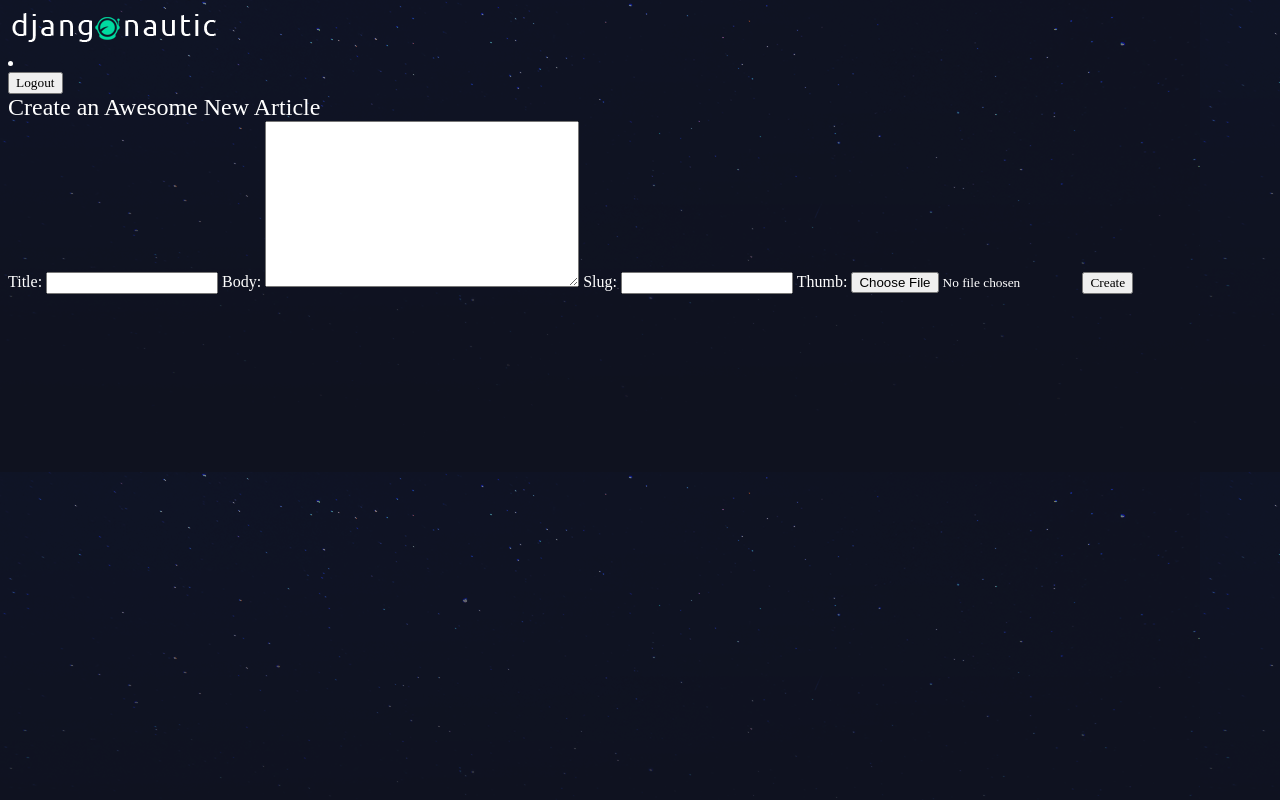
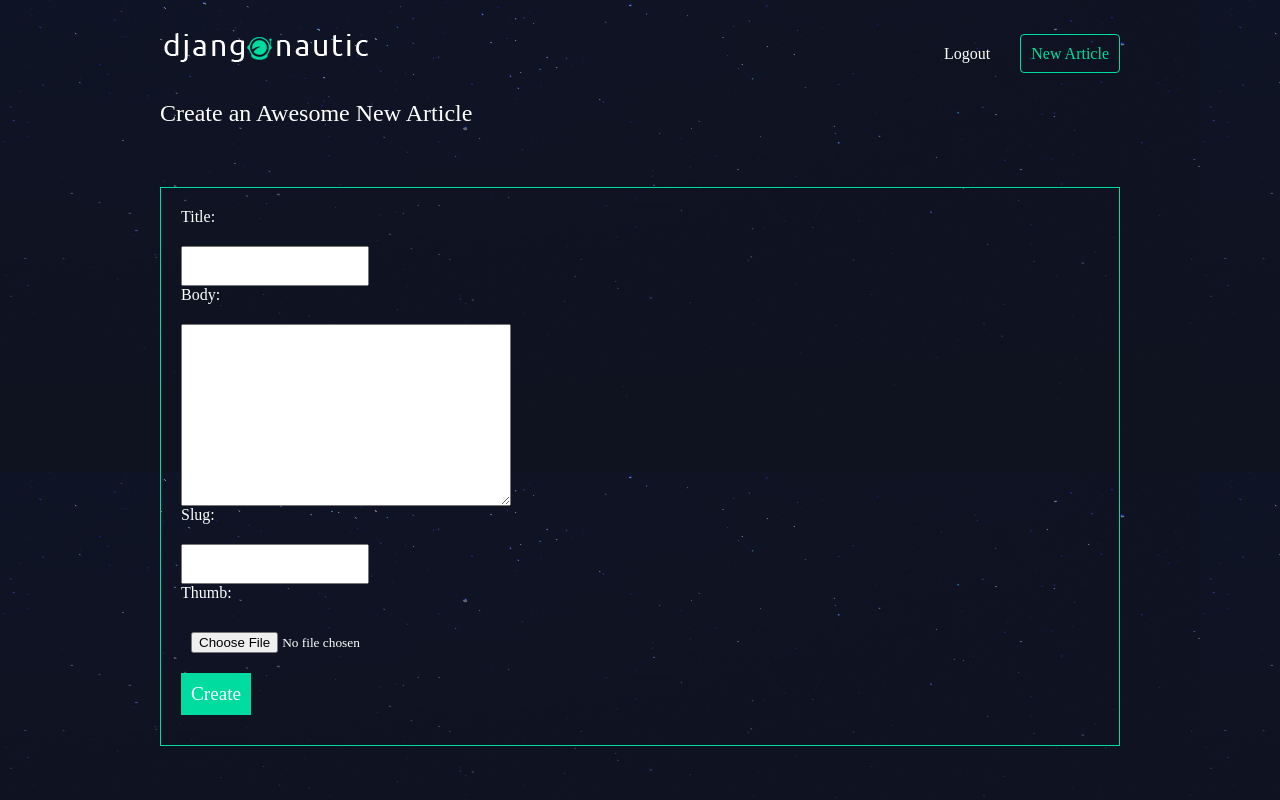
Before and after one commit to njal3001/django-tutorial, a Django app: page /articles/create/ in a window 1280 px wide. Run offline with Django 4.2, Linux system fonts and the light colour scheme; the visitor is signed in with stand-in values (Sample User, id 1).

Commit message:
Finished tutorial

```diff
--- a/djangonautic/articles/models.py
+++ b/djangonautic/articles/models.py
@@ -1,4 +1,5 @@
 from django.db import models
+from django.contrib.auth.models import User
 
 
 class Article(models.Model):
@@ -7,6 +8,7 @@ class Article(models.Model):
     body = models.TextField()
     date = models.DateTimeField(auto_now_add=True)
     thumb = models.ImageField(default='default.png', blank=True)
+    author = models.ForeignKey(User, on_delete=models.CASCADE, default=None)
 
     def __str__(self):
         return self.title
--- a/djangonautic/articles/templates/articles/article_create.html
+++ b/djangonautic/articles/templates/articles/article_create.html
@@ -6,7 +6,8 @@
     <form class="site-form" action="{% url 'articles:create' %}" method="post" enctype="multipart/form-data">
         {% csrf_token %}
         {{ form }}
-        <input type="submit" value="Create"/>
+        <input type="submit" value="Create" />
     </form>
 </div>
+<script src="/static/slugify.js"></script>
 {% endblock %}
--- a/djangonautic/articles/templates/articles/article_list.html
+++ b/djangonautic/articles/templates/articles/article_list.html
@@ -8,6 +8,7 @@
         <h2><a href="{% url 'articles:detail' slug=article.slug %}">{{ article.title }}</a></h2>
         <p>{{ article.snippet }}</p>
         <p>{{ article.date }}</p>
+        <p class="author">Added by {{ article.author.username }}</p>
     </div>
     {% endfor %}
 </div>
--- a/djangonautic/articles/views.py
+++ b/djangonautic/articles/views.py
@@ -23,6 +23,9 @@ def article_create_view(request):
 
         if form.is_valid():
             # TODO: Save article to database
+            instance = form.save(commit=False)
+            instance.author = request.user
+            instance.save()
             return redirect('articles:list')
     else:
         form = forms.CreateArticle()
--- /dev/null
+++ b/djangonautic/assets/slugify.js
@@ -0,0 +1,16 @@
+const titleInput = document.querySelector("input[name=title]");
+const slugInput = document.querySelector("input[name=slug]");
+
+const slugify = (val) => {
+  return val
+    .toString()
+    .toLowerCase()
+    .trim()
+
+    .replace(/&/g, "-and-") // replace & with '-and'
+    .replace(/[\s\W-]+/g, "-"); // replace spaces, non words char and dashes with a single dash
+};
+
+titleInput.addEventListener("keyup", (e) => {
+  slugInput.setAttribute("value", slugify(titleInput.value));
+});
--- a/djangonautic/assets/styles.css
+++ b/djangonautic/assets/styles.css
@@ -18,3 +18,128 @@ a, a:hover, a:visited {
     color: #fff;
     text-decoration: none;
 }
+
+.wrapper {
+    max-width: 960px;
+    margin: 0 auto;
+}
+
+div.wrapper h1 {
+    text-align: center;
+    margin: 100px auto;
+    font-size: 2.4em;
+}
+
+header {
+    display: grid;
+    grid-template-columns: 1fr 1fr;
+    padding: 20px 0;
+}
+
+nav {
+    justify-self: end;
+}
+
+nav li {
+    display: inline-block;
+    margin-left: 20px;
+}
+
+nav button {
+    background: none;
+    color: #fff;
+    cursor: pointer;
+    border: 0;
+    font-size: 1em;
+}
+
+.articles {
+    display: grid;
+    grid-template-columns: 1fr 1fr 1fr;
+    grid-gap: 30px;
+}
+
+.article {
+    padding: 10px;
+    border: 1px solid #00dba0;
+    position: relative;
+    padding-bottom: 40px;
+}
+
+.article h2 {
+    font-size: 1.2em;
+}
+
+.article .author {
+    padding: 10px;
+    background: #00dba0;
+    position: absolute;
+    right: 0;
+    bottom: 0;
+    margin: 0;
+    color: #0f121f;
+}
+
+.article-detail .article {
+    padding: 0;
+}
+
+.article-detail .article img {
+    max-width: 100%;
+}
+
+.article-detail .article h2 {
+    text-align: center;
+    margin: 20px auto;
+    font-size: 2em;
+}
+
+.article-detail .article p {
+    text-align: center;
+}
+
+.site-form {
+    margin-top: 60px;
+    border: 1px solid #00dba0;
+    padding: 20px;
+}
+
+.site-form input, .site-form textarea {
+    display: block;
+    margin: 20px 0 0 0;
+    padding: 10px;
+}
+
+a.highlight {
+    border: 1px solid #00dba0;
+    padding: 10px;
+    border-radius: 4px;
+    color: #00dba0;
+}
+
+.helptext, .helptext ul {
+    margin: 0 auto 20px;
+    color: #bbb;
+    font-size: 0.9em;
+    display: block;
+}
+
+.errorlist li {
+    padding: 10px;
+    list-style-type: none;
+    border: 1px solid #ff5722;
+    color: #ff5722;
+    margin: 10px 0;
+}
+
+.errorlist {
+    padding: 0;
+}
+
+.site-form input[type="submit"] {
+    background: #00dba0;
+    border: 0;
+    color: #fff;
+    font-size: 1.2em;
+    margin: 10px 0;
+}
--- a/djangonautic/djangonautic/urls.py
+++ b/djangonautic/djangonautic/urls.py
@@ -4,13 +4,14 @@ from . import views
 from django.contrib.staticfiles.urls import staticfiles_urlpatterns
 from django.conf.urls.static import static
 from django.conf import settings
+from articles import views as article_views
 
 urlpatterns = [
     path('admin/', admin.site.urls),
     path('accounts/', include('accounts.urls')),
     path('articles/', include('articles.urls')),
     path('about/', views.about_view),
-    path('', views.homepage_view)
+    path('', article_views.article_list_view, name="home"),
 ]
 
 urlpatterns += staticfiles_urlpatterns()
--- a/djangonautic/templates/base_layout.html
+++ b/djangonautic/templates/base_layout.html
@@ -11,14 +11,22 @@
 
 <body>
     <header class="wrapper">
-        <h1><a href="{% url 'articles:list' %}"> <img src=" {% static 'logo.png' %}" alt="djangonautic" /></a></h1>
+        <h1><a href="{% url 'home' %}"> <img src=" {% static 'logo.png' %}" alt="djangonautic" /></a></h1>
         <nav>
+            <ul>
+                {% if user.is_authenticated %}
                 <li>
                     <form class="logout-link" action="{% url 'accounts:logout' %}" method="post">
                         {% csrf_token %}
                         <button type="sumbit">Logout</button>
                     </form>
                 </li>
+                <li><a href="{% url 'articles:create' %}" class="highlight">New Article</a></li>
+                {% else %}
+                <li><a href="{% url 'accounts:login' %}">Login</a></li>
+                <li><a href="{% url 'accounts:signup' %}">Signup</a></li>
+                {% endif %}
+            </ul>
         </nav>
     </header>
     <div class="wrapper">
```
Also changed, not shown: djangonautic/articles/migrations/0003_article_author.py (added). Lines whose indentation alone changed are shown as unchanged.
